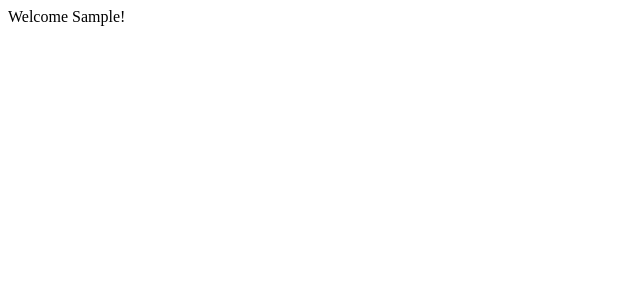
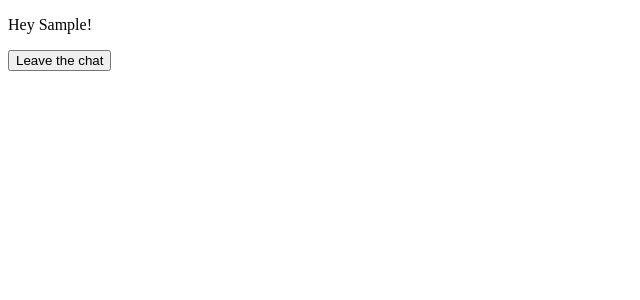
Before and after one commit to robinmetral/yaca, a React (Create React App) app: page / in a window 1280 px wide. Both pictures are taken after typing "Sample" into the empty fields and a click on the input "Join!". Shown: the top 300 px of the page, without its empty margins (0-640 px from the left). Built offline with nearby package versions, Linux system fonts and the light colour scheme; no server answers.

Commit message:
Write method to leave the chat and refactor

```diff
--- a/src/components/App.js
+++ b/src/components/App.js
@@ -1,6 +1,7 @@
 import React, { Component } from "react";
 
 import Join from "./Join";
+import Chat from "./Chat";
 
 class App extends Component {
   state = {
@@ -9,6 +10,12 @@ class App extends Component {
   };
 
   componentDidMount() {
+    // check if author exists in localStorage
+    if (localStorage.getItem("author")) {
+      this.setState({ author: localStorage.getItem("author") });
+    }
+
+    // fetch messages
     fetch(`https://chatty.kubernetes.doodle-test.com/api/chatty/v1.0/?token=`)
       .then(response => {
         return response.json();
@@ -27,10 +34,24 @@ class App extends Component {
     }
   };
 
+  leaveChat = () => {
+    // remove author from state
+    this.setState({ author: undefined });
+    // clear localStorage
+    localStorage.clear();
+  };
+
   render() {
     if (!this.state.messages) return <p>Loading...</p>;
     else if (!this.state.author) return <Join joinChat={this.joinChat} />;
-    else return <div>Welcome {this.state.author}!</div>;
+    else
+      return (
+        <Chat
+          author={this.state.author}
+          messages={this.state.messages}
+          leaveChat={this.leaveChat}
+        />
+      );
   }
 }
 
--- /dev/null
+++ b/src/components/Chat.js
@@ -0,0 +1,14 @@
+import React, { Component } from "react";
+
+class Chat extends Component {
+  render() {
+    return (
+      <div>
+        <p>Hey {this.props.author}!</p>
+        <button onClick={this.props.leaveChat}>Leave the chat</button>
+      </div>
+    );
+  }
+}
+
+export default Chat;
```
